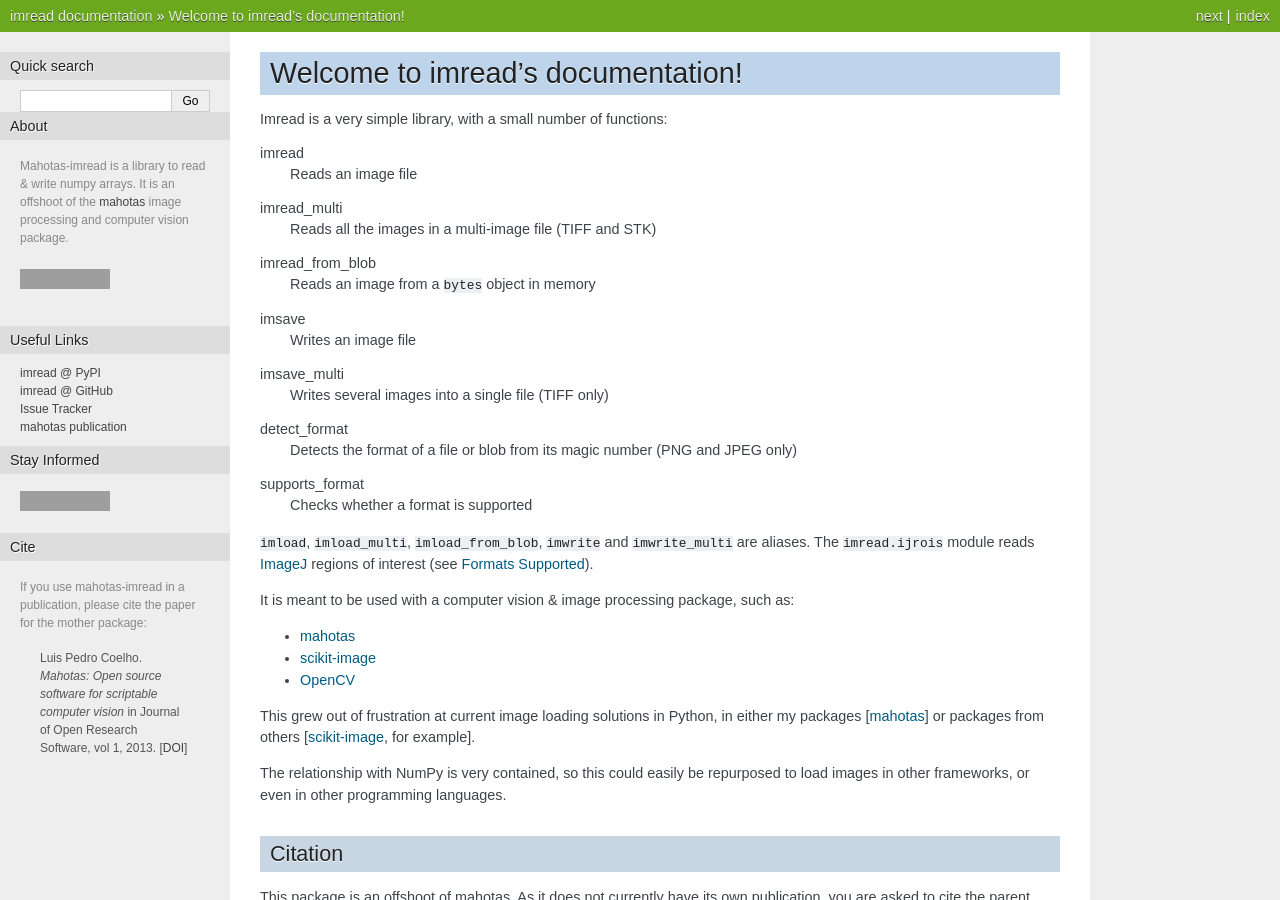
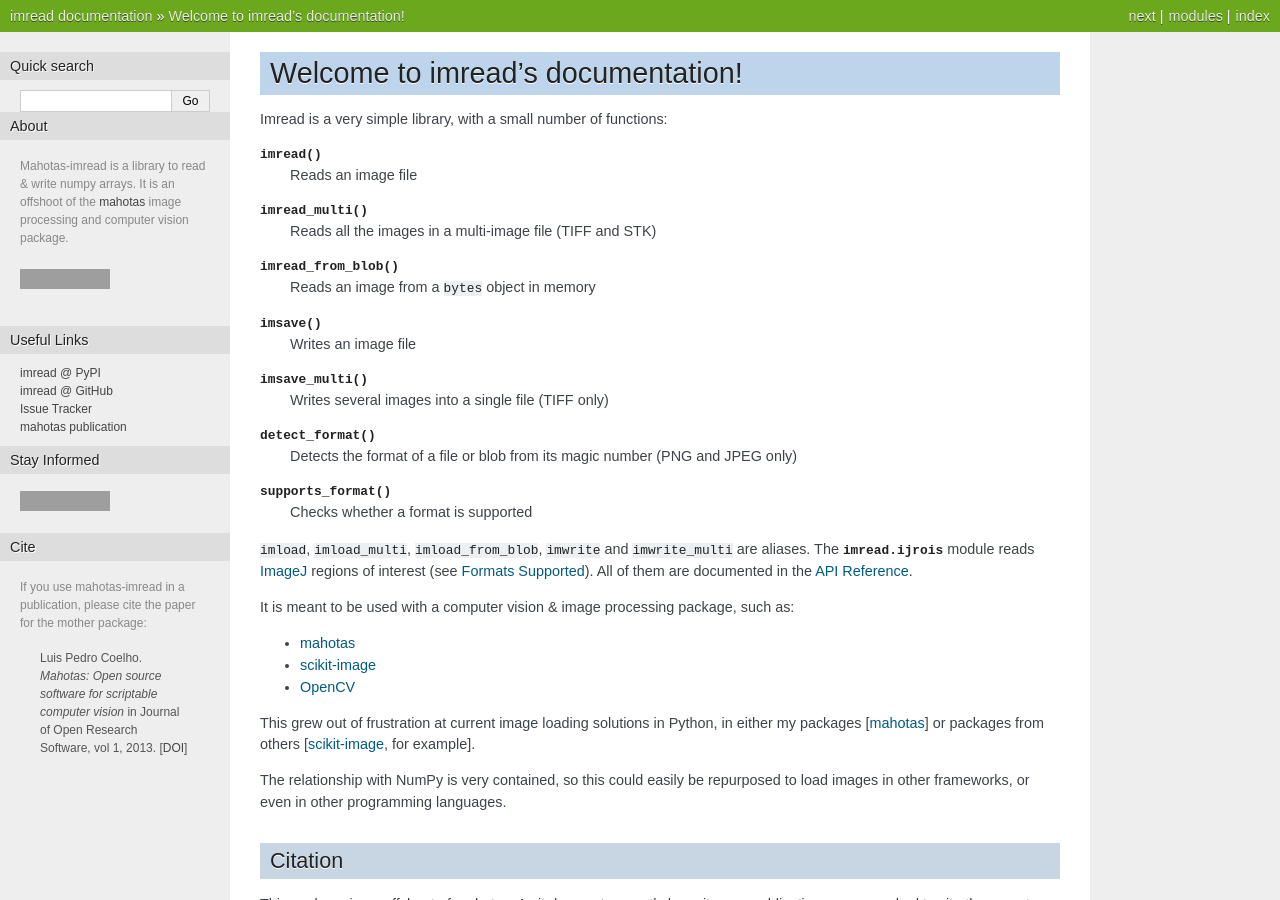
Before and after one commit to luispedro/imread, a Sphinx documentation site: the page built from docs/source/index.rst, in a window 1280 px wide and 900 px high, cut to the strip 0-900 px from the top of the window. Built offline with Sphinx 7.4.7, drawn with Linux system fonts in a browser that asks for light colours; some of the changed text lies outside the part shown; grey boxes are pictures that could not be loaded.

Commit message:
DOC Add an API reference page
Use autodoc (with napoleon for the NumPy-style docstrings) to generate
docs/source/api.rst. imread is imported from the source tree with the
compiled extension and NumPy mocked, so Read the Docs still does not need
to build imread.

Co-Authored-By: Claude Opus 5.5 <noreply@anthropic.com>

```diff
--- a/docs/source/conf.py
+++ b/docs/source/conf.py
@@ -17,10 +17,9 @@ _version_file = os.path.join(os.path.dirname(os.path.abspath(__file__)),
 with open(_version_file, encoding='utf-8') as f:
     imread_version = re.search(r"__version__\s*=\s*['\"]([^'\"]+)['\"]", f.read()).group(1)
 
-# If extensions (or modules to document with autodoc) are in another directory,
-# add these directories to sys.path here. If the directory is relative to the
-# documentation root, use os.path.abspath to make it absolute, like shown here.
-#sys.path.insert(0, os.path.abspath('.'))
+# autodoc imports imread from the source tree. The compiled extension and NumPy
+# are mocked (see autodoc_mock_imports below), so neither needs to be installed.
+sys.path.insert(0, os.path.abspath(os.path.join(os.path.dirname(__file__), '..', '..')))
 
 # -- General configuration -----------------------------------------------------
 
@@ -31,11 +30,24 @@ with open(_version_file, encoding='utf-8') as f:
 # coming with Sphinx (named 'sphinx.ext.*') or your custom ones.
 extensions = [
     'sphinx.ext.autodoc',
+    'sphinx.ext.napoleon',
     'sphinx.ext.intersphinx',
     'sphinx.ext.todo',
     'sphinx.ext.coverage',
     'sphinx.ext.viewcode',
     ]
+
+autodoc_mock_imports = ['numpy', 'imread._imread']
+autodoc_member_order = 'bysource'
+
+# The docstrings are in NumPy style
+napoleon_google_docstring = False
+napoleon_use_rtype = False
+napoleon_preprocess_types = True
+napoleon_type_aliases = {
+    'ndarray': 'numpy.ndarray',
+    'file-like': ':term:`file-like <python:file-like object>`',
+}
 
 # Add any paths that contain templates here, relative to this directory.
 templates_path = ['_templates']
@@ -269,4 +281,7 @@ epub_copyright = '2012-2026, Luis Pedro Coelho'
 
 
 # Example configuration for intersphinx: refer to the Python standard library.
-intersphinx_mapping = {'python': ('https://docs.python.org/3', None)}
+intersphinx_mapping = {
+    'python': ('https://docs.python.org/3', None),
+    'numpy': ('https://numpy.org/doc/stable/', None),
+}
--- a/docs/source/index.rst
+++ b/docs/source/index.rst
@@ -3,25 +3,26 @@ Welcome to imread's documentation!
 
 Imread is a very simple library, with a small number of functions:
 
-imread
+:func:`~imread.imread`
     Reads an image file
-imread_multi
+:func:`~imread.imread_multi`
     Reads all the images in a multi-image file (TIFF and STK)
-imread_from_blob
+:func:`~imread.imread_from_blob`
     Reads an image from a ``bytes`` object in memory
-imsave
+:func:`~imread.imsave`
     Writes an image file
-imsave_multi
+:func:`~imread.imsave_multi`
     Writes several images into a single file (TIFF only)
-detect_format
+:func:`~imread.detect_format`
     Detects the format of a file or blob from its magic number (PNG and JPEG
     only)
-supports_format
+:func:`~imread.supports_format`
     Checks whether a format is supported
 
 ``imload``, ``imload_multi``, ``imload_from_blob``, ``imwrite`` and
-``imwrite_multi`` are aliases. The ``imread.ijrois`` module reads `ImageJ
-<https://imagej.net/>`__ regions of interest (see :doc:`formats`).
+``imwrite_multi`` are aliases. The :mod:`imread.ijrois` module reads `ImageJ
+<https://imagej.net/>`__ regions of interest (see :doc:`formats`). All of them
+are documented in the :doc:`api`.
 
 It is meant to be used with a computer vision & image processing package, such
 as:
@@ -83,6 +84,7 @@ Contents:
    readme
    install
    formats
+   api
    non-python
    history
 
```
Also changed, not shown: README.md (+1 -0 lines), docs/source/api.rst (added, +45 -0 lines), .readthedocs.yaml, 1 other file.
